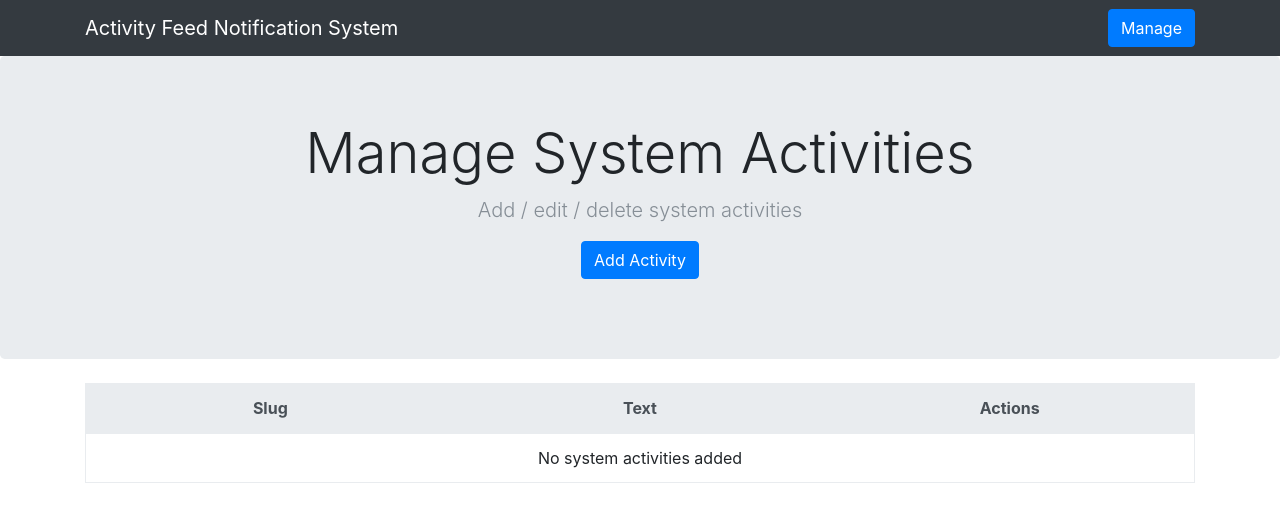
After one commit to lupswitch/activity-feed-notification-system, a CodeIgniter app: page /activity-feed-notification-system/activity/manage in a window 1280 px wide. The commit adds this page. Shown: the top 522 px of the page. Run offline with CodeIgniter, Linux system fonts and the light colour scheme; data that the repository does not hold is empty; some libraries are stand-ins or nearby versions.

Commit message:
Added listing for system activities / working on edit functionality

```diff
--- a/application/controllers/Activity.php
+++ b/application/controllers/Activity.php
@@ -31,8 +31,28 @@ class Activity extends CI_Controller {
 	 */
 	public function index()
 	{
+		// set layout partial view
 		$data['_view'] = 'activity/index';
 
+		// set the basetemplate as main view
+		$this->load->view('layout/basetemplate', $data);
+	}
+
+	/**
+	 * Manage all the system activities
+	 *
+	 * @param 	NULL
+	 * @return 	NULL
+	 */
+	public function manage()
+	{
+		// get all the system activities
+		$data['system_activities'] = $this->Activity_model->get_all_activity_types();
+
+		// set layout partial view
+		$data['_view'] = 'activity/manage';
+
+		// set the basetemplate as main view
 		$this->load->view('layout/basetemplate', $data);
 	}
 }
--- a/application/models/Activity_model.php
+++ b/application/models/Activity_model.php
@@ -1,11 +1,22 @@
 <?php
 
 /**
- * Location_model
+ * Activity_model
  *
  * @author 	Yash Desai
  * @link   	https://github.com/yashdesai87/activity-feed-notification-system
  */
 class Activity_model extends CI_Model {
 
+	/**
+	 * Fetch all the system activities
+	 *
+	 * @param 	NULl
+	 * @return  array (Returns all activity data)
+	 */
+	public function get_all_activity_types()
+	{
+		return $this->db->get('activity_types')->result_array();
+	}
+
 }
--- /dev/null
+++ b/application/views/activity/manage.php
@@ -0,0 +1,59 @@
+<section class="jumbotron text-center mb-4">
+    <div class="container">
+        <h1 class="display-4">Manage System Activities</h1>
+        <p class="lead text-muted">Add / edit / delete system activities</p>
+        <p>
+            <a href="<?php echo site_url('activity/add'); ?>" class="btn btn-primary">Add Activity</a>
+        </p>
+    </div>
+</section>
+
+<div class="container">
+
+	<?php if($this->session->flashdata('success_message')): ?>
+		<div class="alert alert-success alert-dismissible fade show mb-4" role="alert">
+			<?php echo $this->session->flashdata('success_message'); ?>
+			<button type="button" class="close" data-dismiss="alert" aria-label="Close">
+				<span aria-hidden="true">&times;</span>
+			</button>
+		</div>
+	<?php endif; ?>
+
+	<?php if($this->session->flashdata('error_message')): ?>
+		<div class="alert alert-danger alert-dismissible fade show mb-4" role="alert">
+			<?php echo $this->session->flashdata('error_message'); ?>
+			<button type="button" class="close" data-dismiss="alert" aria-label="Close">
+				<span aria-hidden="true">&times;</span>
+			</button>
+		</div>
+	<?php endif; ?>
+
+	<div class="table-responsive">
+		<table class="table table-bordered">
+			<thead class="thead-light">
+				<tr>
+					<th scope="col" class="w-25 text-center">Slug</th>
+					<th scope="col" class="w-25 text-center">Text</th>
+					<th scope="col" class="w-25 text-center">Actions</th>
+				</tr>
+			</thead>
+			<tbody>
+				<?php if(!empty($system_activities)): ?>
+					<?php foreach($system_activities as $activity): ?>
+						<tr>
+							<td scope="row" class="text-center"><?php echo $activity['slug']; ?></td>
+							<td scope="row" class="text-center"><?php echo $activity['text']; ?></td>
+							<td scope="row" class="text-center">
+								<a href="<?php echo site_url('activity/edit/'.$activity['id']) ?>" class="btn btn-outline-warning btn-sm">Edit</a>
+							</td>
+						</tr>
+					<?php endforeach; ?>
+				<?php else: ?>
+					<tr>
+						<td colspan="3" class="text-center">No system activities added</td>
+					</tr>
+				<?php endif; ?>
+			</tbody>
+		</table>
+	</div>
+</div>
--- a/application/views/layout/header.php
+++ b/application/views/layout/header.php
@@ -14,6 +14,7 @@
                 <div class="navbar navbar-dark bg-dark">
                     <div class="container d-flex justify-content-between">
                         <a href="<?php echo site_url(); ?>" class="navbar-brand">Activity Feed Notification System</a>
+                        <a href="<?php echo site_url('activity/manage'); ?>" class="btn btn-primary">Manage</a>
                     </div>
                 </div>
             </header>
```
